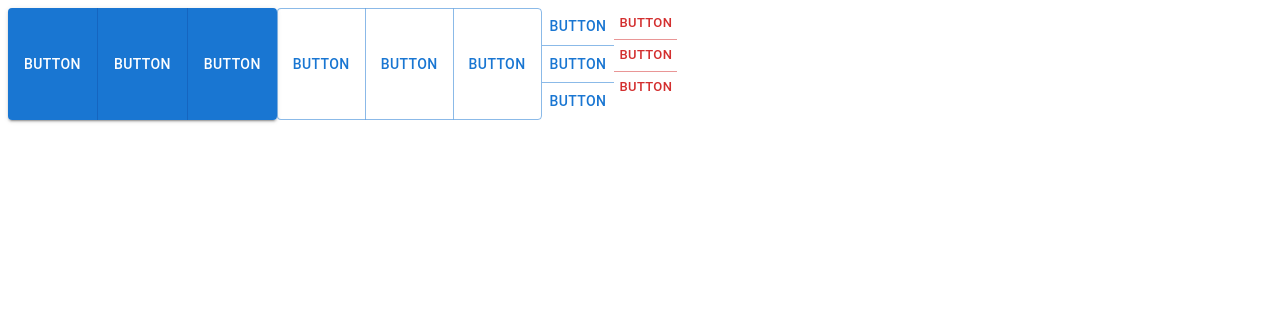
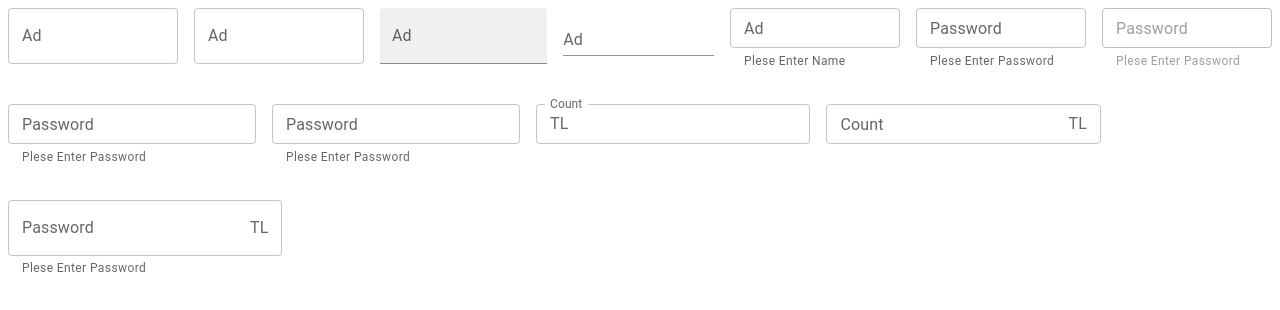
Before and after one commit to oguzhnkorkmz/material, a React (Vite) app: page / in a window 1280 px wide. Shown: the top 310 px of the page. Built offline with nearby package versions, Linux system fonts and the light colour scheme.

Commit message:
TextField

```diff
--- a/src/App.tsx
+++ b/src/App.tsx
@@ -1,7 +1,8 @@
 import './App.css'
-import { LessonButton } from './components/LessonButton'
-import { LessonButtonGroup } from './components/LessonButtonGroup'
-import { LessonTypography } from './components/LessonTypography'
+// import { LessonButton } from './components/LessonButton'
+// import { LessonButtonGroup } from './components/LessonButtonGroup'
+// import { LessonTypography } from './components/LessonTypography'
+import { LessonTextField } from './components/LessonTextField'
 
 function App() {
 
@@ -9,7 +10,8 @@ function App() {
     <div className='App'>
       {/* <LessonTypography /> */}
       {/* <LessonButton /> */}
-      <LessonButtonGroup />
+      {/* <LessonButtonGroup /> */}
+      <LessonTextField />
     </div>
   )
 }
--- /dev/null
+++ b/src/components/LessonTextField.tsx
@@ -0,0 +1,39 @@
+import React from 'react'
+import { Stack, TextField, InputAdornment } from '@mui/material';
+import { useState } from 'react';
+
+export const LessonTextField = () => {
+    const [value, setValue] = useState('')
+    return (
+        <Stack spacing={4}>
+            <Stack direction='row' spacing={2}>
+                <TextField label='Ad' />
+                <TextField label='Ad' variant='outlined' />
+                <TextField label='Ad' variant='filled' />
+                <TextField label='Ad' variant='standard' />
+                <TextField label='Ad' variant='outlined' size='small' color='error' helperText='Plese Enter Name' />
+                <TextField label='Password' variant='outlined' size='small' color='error' helperText='Plese Enter Password' type='password' />
+                <TextField label='Password' variant='outlined' size='small' color='error' helperText='Plese Enter Password' type='password' disabled />
+            </Stack>
+            <Stack direction='row' spacing={2}>
+                <TextField label='Password' variant='outlined' size='small' color='error' helperText='Plese Enter Password' type='password' inputProps={{ readOnly: true }} />
+                <TextField label='Password' variant='outlined' size='small' color='error' helperText='Plese Enter Password' type='password' InputProps={{ readOnly: true }} />
+                <TextField label='Count' variant='outlined' size='small' color='error' InputProps={{ startAdornment: (<InputAdornment position='start'>TL</InputAdornment>) }} />
+                <TextField label='Count' variant='outlined' size='small' color='error' InputProps={{ endAdornment: (<InputAdornment position='end'>TL</InputAdornment>) }} />
+            </Stack>
+            <Stack direction='row' spacing={2}>
+                <TextField
+                    label='Password'
+                    variant='outlined'
+                    type='password' color='error'
+                    value={value}
+                    helperText={!value ? 'Plese Enter Password' : 'Do not share your password with anyone'}
+                    InputProps={{ endAdornment: (<InputAdornment position='end'>TL</InputAdornment>) }}
+                    onChange={(e) => {
+                        setValue(e.target.value)
+                    }} />
+            </Stack>
+
+        </Stack>
+    )
+}
```
